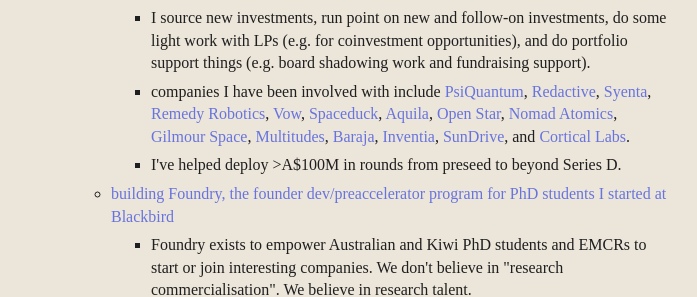
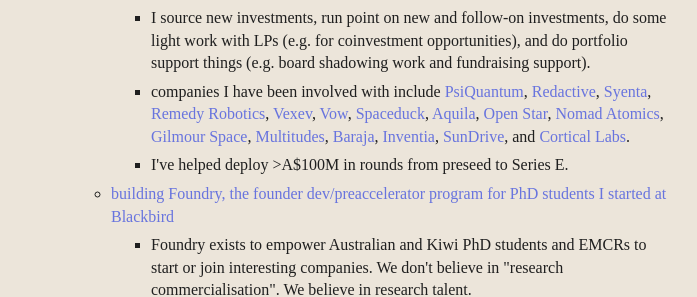
Before and after one commit to clarebirch/clarebirch.github.io, a Jekyll site: the page built from index.md, in a window 1280 px wide. Shown: the part 202-499 px from the top of the page, without its empty margins (289-986 px from the left). Built offline with Jekyll 4.4.1, drawn with Linux system fonts in a browser that asks for light colours; some web fonts are replaced.

Commit message:
-m minor changes - added company to list

```diff
--- a/_data/menu.yml
+++ b/_data/menu.yml
@@ -8,8 +8,8 @@
         url: https://blackbird.vc/team/clare-birch
         entries:
           - title: I source new investments, run point on new and follow-on investments, do some light work with LPs (e.g. for coinvestment opportunities), and do portfolio support things (e.g. board shadowing work and fundraising support).
-          - title: companies I have been involved with include <a href="https://psiquantum.com" target="_blank" rel="noopener noreferrer">PsiQuantum</a>, <a href="https://www.redactive.ai/" target="_blank" rel="noopener noreferrer">Redactive</a>, <a href="https://www.syenta.com" target="_blank" rel="noopener noreferrer">Syenta</a>, <a href="https://www.remedyrobotics.com/" target="_blank" rel="noopener noreferrer">Remedy Robotics</a>, <a href="https://www.eatvow.com/" target="_blank" rel="noopener noreferrer">Vow</a>, <a href="https://spaceduck.com" rel="noopener noreferrer">Spaceduck</a>, <a href="https://aquila.earth" rel="noopener noreferrer">Aquila</a>, <a href="https://openstar.tech" rel="noopener noreferrer">Open Star</a>, <a href="https://www.nomadatomics.com/" rel="noopener noreferrer">Nomad Atomics</a>, <a href="https://www.gspace.com/" rel="noopener noreferrer">Gilmour Space</a>, <a href="https://www.multitudes.co/" rel="noopener noreferrer">Multitudes</a>, <a href="https://www.baraja.com/en" rel="noopener noreferrer">Baraja</a>, <a href="https://inventia.life/" rel="noopener noreferrer">Inventia</a>, <a href="https://www.sundrivesolar.com/" rel="noopener noreferrer">SunDrive</a>, and <a href="https://corticallabs.com/" rel="noopener noreferrer">Cortical Labs</a>.
-          - title: I've helped deploy >A$100M in rounds from preseed to beyond Series D.
+          - title: companies I have been involved with include <a href="https://psiquantum.com" target="_blank" rel="noopener noreferrer">PsiQuantum</a>, <a href="https://www.redactive.ai/" target="_blank" rel="noopener noreferrer">Redactive</a>, <a href="https://www.syenta.com" target="_blank" rel="noopener noreferrer">Syenta</a>, <a href="https://www.remedyrobotics.com/" target="_blank" rel="noopener noreferrer">Remedy Robotics</a>, <a href="https://www.vexev.com/" target="_blank" rel="noopener noreferrer">Vexev</a>, <a href="https://www.eatvow.com/" target="_blank" rel="noopener noreferrer">Vow</a>, <a href="https://spaceduck.com" rel="noopener noreferrer">Spaceduck</a>, <a href="https://aquila.earth" rel="noopener noreferrer">Aquila</a>, <a href="https://openstar.tech" rel="noopener noreferrer">Open Star</a>, <a href="https://www.nomadatomics.com/" rel="noopener noreferrer">Nomad Atomics</a>, <a href="https://www.gspace.com/" rel="noopener noreferrer">Gilmour Space</a>, <a href="https://www.multitudes.co/" rel="noopener noreferrer">Multitudes</a>, <a href="https://www.baraja.com/en" rel="noopener noreferrer">Baraja</a>, <a href="https://inventia.life/" rel="noopener noreferrer">Inventia</a>, <a href="https://www.sundrivesolar.com/" rel="noopener noreferrer">SunDrive</a>, and <a href="https://corticallabs.com/" rel="noopener noreferrer">Cortical Labs</a>.
+          - title: I've helped deploy >A$100M in rounds from preseed to Series E.
       - title: building Foundry, the founder dev/preaccelerator program for PhD students I started at Blackbird
         url: https://blackbird.vc/foundry
         entries:
```
